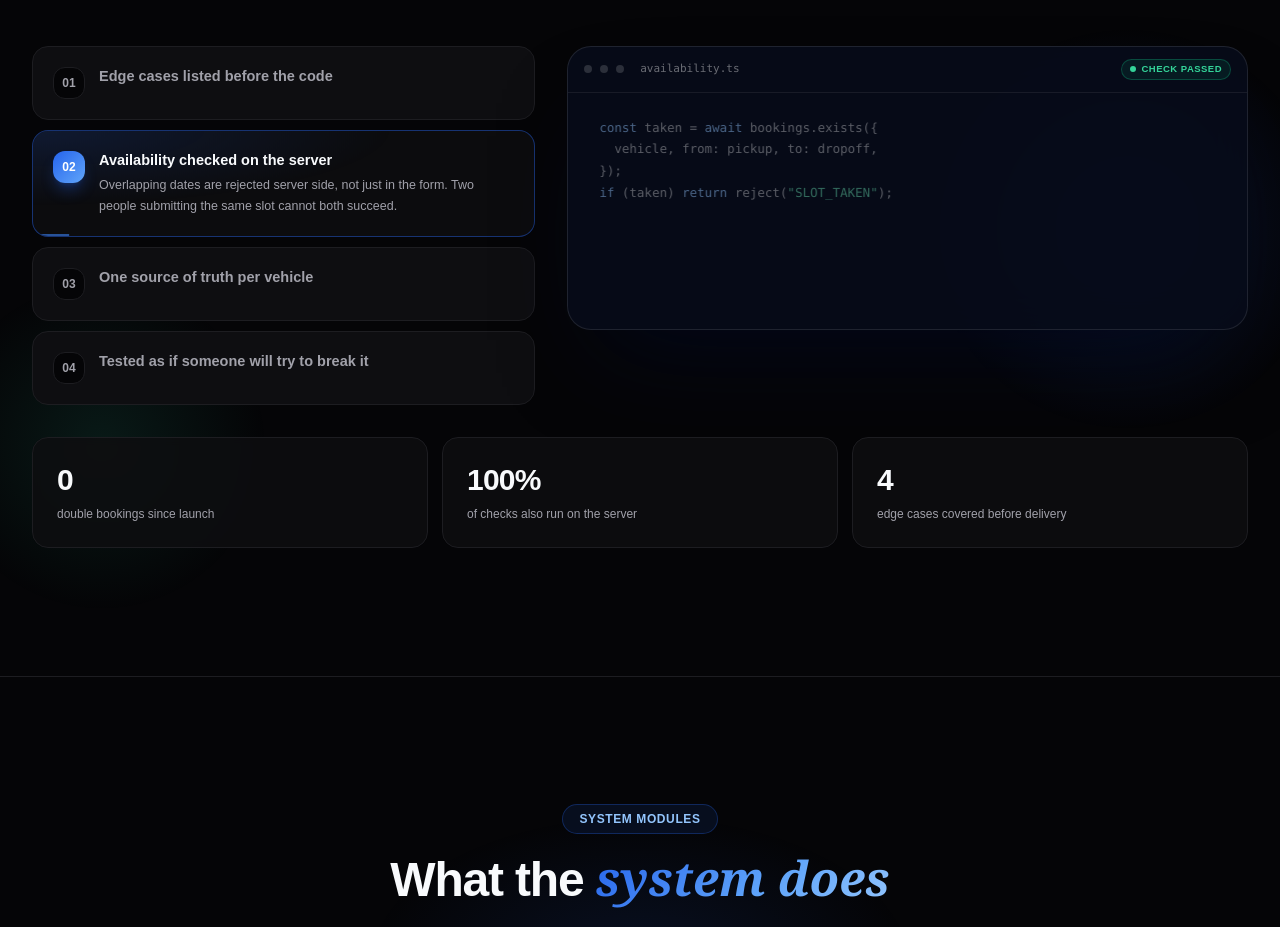
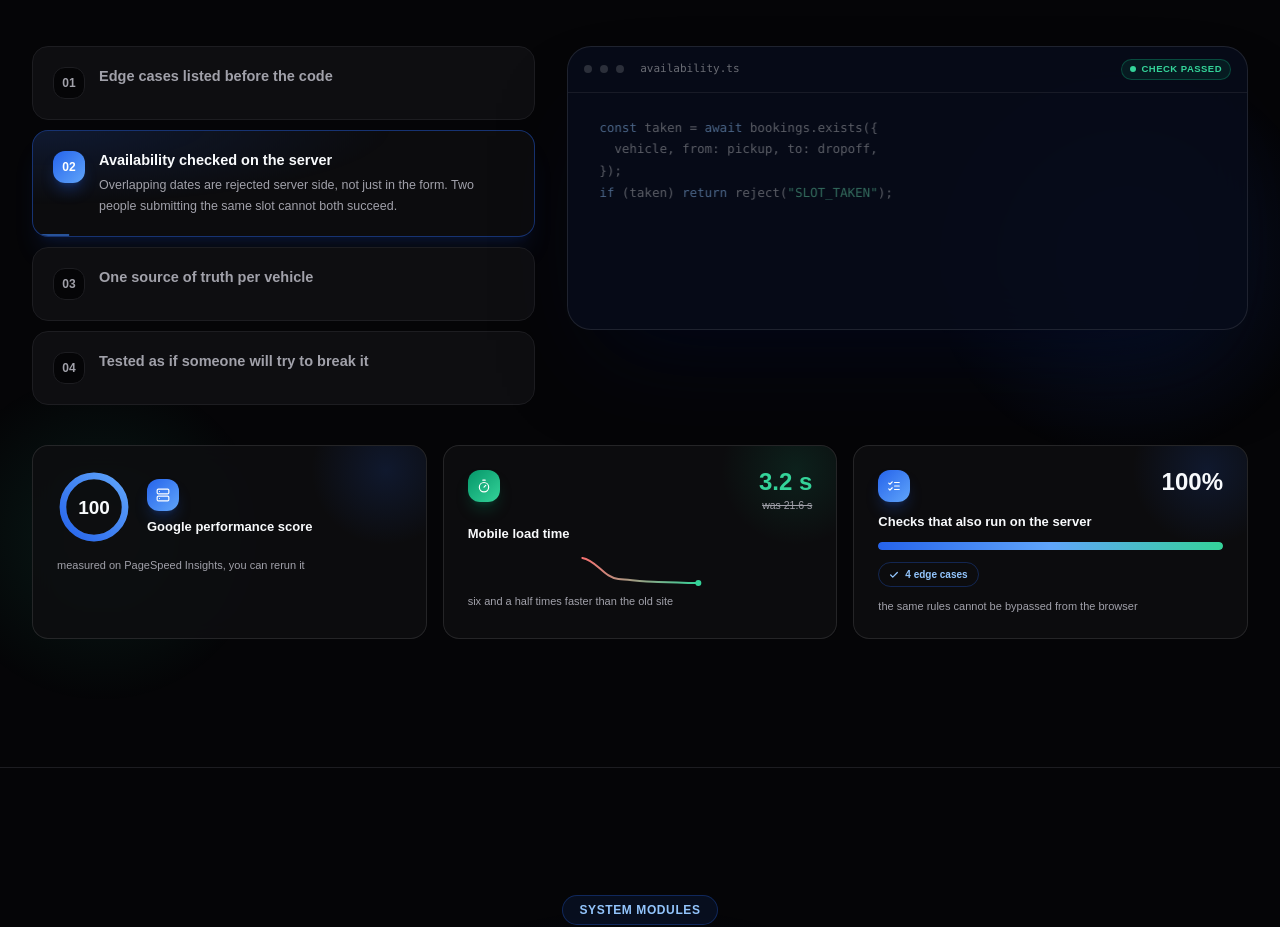
Before and after one commit to Bakeee99/mehiccdev, a Next.js app: page /maximum in a window 1280 px wide. Shown: the part 1800-2727 px from the top of the page. Built offline with nearby package versions, Linux system fonts and the light colour scheme.

Commit message:
feat: glatke kartice i nova analitika u QA sekciji

```diff
--- a/components/portfolio/MaximumCaseStudy.tsx
+++ b/components/portfolio/MaximumCaseStudy.tsx
@@ -11,7 +11,7 @@ import Image from "next/image";
 import { motion, AnimatePresence, useReducedMotion } from "framer-motion";
 import {
   ArrowUpRight, ArrowRight, Check, Gauge, ShieldCheck, Car, FileSignature,
-  ScanLine, MapPinned, AlertTriangle, Clock, Languages, BellRing, Fuel,
+  ScanLine, MapPinned, AlertTriangle, Clock, Languages, BellRing, Fuel, Server, Timer, ListChecks,
 } from "lucide-react";
 import { useLanguage } from "@/components/ui/LanguageProvider";
 
@@ -87,11 +87,11 @@ const T = {
         result: "Prolazi, jedan upit prolazi, drugi pada",
       },
     ],
-    storyMetrics: [
-      { v: "0", l: "duplih rezervacija od lansiranja" },
-      { v: "100%", l: "provjera koje rade i na serveru" },
-      { v: "4", l: "rubna slučaja pokrivena prije isporuke" },
-    ],
+    storyMetrics: {
+      dial:  { t: "Google ocjena performansi", v: 100, unit: "/100", note: "mjereno na PageSpeed Insights, možete ponoviti" },
+      spark: { t: "Učitavanje na telefonu", v: "3,2 s", was: "prije 21,6 s", note: "šest i po puta brže od starog sajta" },
+      bar:   { t: "Provjere koje rade i na serveru", v: "100%", chip: "4 rubna slučaja", note: "ista pravila se ne mogu zaobići iz preglednika" },
+    },
     storyPassed: "provjera prošla",
     storyBlocked: "spriječeno",
     bentoLabel: "Moduli sistema",
@@ -182,11 +182,11 @@ const T = {
         result: "Passing, one request succeeds and one fails",
       },
     ],
-    storyMetrics: [
-      { v: "0", l: "double bookings since launch" },
-      { v: "100%", l: "of checks also run on the server" },
-      { v: "4", l: "edge cases covered before delivery" },
-    ],
+    storyMetrics: {
+      dial:  { t: "Google performance score", v: 100, unit: "/100", note: "measured on PageSpeed Insights, you can rerun it" },
+      spark: { t: "Mobile load time", v: "3.2 s", was: "was 21.6 s", note: "six and a half times faster than the old site" },
+      bar:   { t: "Checks that also run on the server", v: "100%", chip: "4 edge cases", note: "the same rules cannot be bypassed from the browser" },
+    },
     storyPassed: "check passed",
     storyBlocked: "prevented",
     bentoLabel: "System modules",
@@ -744,6 +744,8 @@ function Story({ d }: { d: typeof T.bs }) {
                 <motion.button
                   key={step.t}
                   variants={up}
+                  whileHover={{ scale: 1.02 }}
+                  transition={{ duration: 0.4, ease: [0.22, 1, 0.36, 1] }}
                   type="button"
                   role="tab"
                   aria-selected={on}
@@ -751,40 +753,47 @@ function Story({ d }: { d: typeof T.bs }) {
                   onFocus={() => setActive(i)}
                   onClick={() => setActive(i)}
                   className={`group relative overflow-hidden text-left rounded-2xl p-5 border
-                              transition-[border-color,background-color,transform] duration-300
+                              transition-[border-color,background-color,box-shadow] duration-[400ms] ease-[cubic-bezier(0.22,1,0.36,1)]
                               ${on
-                                ? "border-brand-600/45 bg-[color-mix(in_srgb,var(--surface)_88%,transparent)] md:backdrop-blur-sm"
-                                : "border-[var(--border)] bg-[var(--surface)] hover:border-brand-600/30 hover:-translate-y-0.5"}`}
+                                ? "border-brand-600/45 bg-[color-mix(in_srgb,var(--surface)_88%,transparent)] md:backdrop-blur-sm shadow-xl shadow-brand-600/10"
+                                : "border-[var(--border)] bg-[var(--surface)] hover:border-brand-600/30 hover:shadow-lg hover:shadow-black/30"}`}
                 >
-                  {/* sjaj koji prati aktivnu stavku */}
                   {on && (
                     <motion.span layoutId="qa-glow" aria-hidden
-                      transition={{ type: "spring", stiffness: 260, damping: 32 }}
+                      transition={{ type: "spring", stiffness: 220, damping: 30 }}
                       className="absolute inset-0 -z-10 rounded-2xl
                                  bg-[radial-gradient(120%_120%_at_0%_0%,rgba(37,99,235,0.16),transparent_60%)]" />
                   )}
                   <span className="flex items-start gap-3.5">
                     <span className={`w-8 h-8 rounded-xl flex items-center justify-center flex-shrink-0
-                                      text-[12px] font-extrabold transition-colors duration-300
+                                      text-[12px] font-extrabold transition-colors duration-[400ms]
                                       ${on ? "bg-gradient-to-br from-brand-600 to-brand-400 text-white shadow-lg shadow-brand-600/30"
                                            : "bg-[var(--bg)] border border-[var(--border)] text-[var(--text-muted)]"}`}>
                       0{i + 1}
                     </span>
                     <span className="min-w-0">
-                      <span className={`block text-[14.5px] font-extrabold leading-tight
+                      <span className={`block text-[14.5px] font-extrabold leading-tight transition-colors duration-300
                                         ${on ? "text-[var(--text)]" : "text-[var(--text-muted)]"}`}>
                         {step.t}
                       </span>
-                      {on && (
-                        <motion.span
-                          initial={{ opacity: 0, height: 0 }}
-                          animate={{ opacity: 1, height: "auto" }}
-                          transition={{ duration: 0.3 }}
-                          className="block text-[12.5px] text-[var(--text-muted)] leading-relaxed mt-1.5"
-                        >
+
+                      {/* Opis je UVIJEK montiran, samo mu se mijenja visina i
+                         prozirnost. Tako nema naglog ubacivanja u DOM, pa ni
+                         trzaja: visina se amortizuje, tekst blijedi s malim
+                         zakašnjenjem da prati otvaranje. */}
+                      <motion.span
+                        initial={false}
+                        animate={{ height: on ? "auto" : 0, opacity: on ? 1 : 0 }}
+                        transition={{
+                          height:  { duration: 0.42, ease: [0.22, 1, 0.36, 1] },
+                          opacity: { duration: on ? 0.32 : 0.16, delay: on ? 0.12 : 0 },
+                        }}
+                        className="block overflow-hidden"
+                      >
+                        <span className="block text-[12.5px] text-[var(--text-muted)] leading-relaxed pt-1.5">
                           {step.d}
-                        </motion.span>
-                      )}
+                        </span>
+                      </motion.span>
                     </span>
                   </span>
 
@@ -859,22 +868,134 @@ function Story({ d }: { d: typeof T.bs }) {
           </motion.div>
         </div>
 
-        {/* ── metrike ── */}
+        {/* ── metrike: dial, sparkline i progres traka ─────────────────────
+           Sve tri brojke su provjerljive: ocjena s PageSpeed Insightsa,
+           izmjereno vrijeme učitavanja i pokrivenost provjera na serveru.  */}
         <motion.div variants={stagger} initial="hidden" whileInView="visible" viewport={once}
-          className="grid sm:grid-cols-3 gap-3.5 mt-8">
-          {d.storyMetrics.map((m) => (
-            <motion.div key={m.l} variants={up} whileHover={{ y: -4 }}
-              className="group relative overflow-hidden rounded-2xl border border-[var(--border)]
-                         bg-[color-mix(in_srgb,var(--surface)_88%,transparent)] md:backdrop-blur-sm p-6
-                         transition-[border-color] duration-300 hover:border-brand-600/40">
-              <span aria-hidden className="absolute -top-16 -right-12 w-40 h-40 rounded-full pointer-events-none
-                                           opacity-0 group-hover:opacity-100 transition-opacity duration-500
-                                           bg-[radial-gradient(closest-side,rgba(37,99,235,0.22),transparent_72%)]" />
-              <p className="relative text-3xl font-extrabold tracking-tight text-[var(--text)]">{m.v}</p>
-              <p className="relative text-[12px] text-[var(--text-muted)] leading-snug mt-2">{m.l}</p>
-            </motion.div>
-          ))}
+          className="grid sm:grid-cols-3 gap-4 mt-10">
+
+          {/* 1 · dial */}
+          <motion.div variants={up} whileHover={{ y: -5 }}
+            transition={{ duration: 0.4, ease: [0.22, 1, 0.36, 1] }}
+            className="group relative overflow-hidden rounded-2xl border border-white/10
+                       bg-[color-mix(in_srgb,var(--surface)_88%,transparent)] md:backdrop-blur-md p-6
+                       transition-[border-color,box-shadow] duration-500
+                       hover:border-brand-600/40 hover:shadow-2xl hover:shadow-brand-600/10">
+            <span aria-hidden className="absolute -top-20 -right-16 w-52 h-52 rounded-full pointer-events-none
+                                         opacity-60 group-hover:opacity-100 transition-opacity duration-500
+                                         bg-[radial-gradient(closest-side,rgba(37,99,235,0.24),transparent_72%)]" />
+            <div className="relative flex items-center gap-4">
+              <div className="relative w-[74px] h-[74px] flex-shrink-0">
+                <svg viewBox="0 0 100 100" className="w-full h-full -rotate-90" aria-hidden>
+                  <circle cx="50" cy="50" r="42" fill="none" stroke="rgba(255,255,255,0.08)" strokeWidth="9" />
+                  <motion.circle
+                    cx="50" cy="50" r="42" fill="none" stroke="url(#dialGrad)" strokeWidth="9" strokeLinecap="round"
+                    strokeDasharray={2 * Math.PI * 42}
+                    initial={{ strokeDashoffset: 2 * Math.PI * 42 }}
+                    whileInView={{ strokeDashoffset: 0 }}
+                    viewport={once}
+                    transition={{ duration: 1.3, ease: [0.22, 1, 0.36, 1] }}
+                  />
+                  <defs>
+                    <linearGradient id="dialGrad" x1="0" y1="0" x2="1" y2="1">
+                      <stop offset="0%" stopColor="#2563EB" /><stop offset="100%" stopColor="#60A5FA" />
+                    </linearGradient>
+                  </defs>
+                </svg>
+                <span className="absolute inset-0 flex items-center justify-center">
+                  <span className="text-[19px] font-extrabold text-[var(--text)] leading-none">
+                    {d.storyMetrics.dial.v}
+                  </span>
+                </span>
+              </div>
+              <div className="min-w-0">
+                <span className="inline-flex w-8 h-8 rounded-xl items-center justify-center mb-2
+                                 bg-gradient-to-br from-brand-600 to-brand-400 text-white shadow-lg shadow-brand-600/25">
+                  <Server size={14} />
+                </span>
+                <p className="text-[13px] font-extrabold text-[var(--text)] leading-tight">{d.storyMetrics.dial.t}</p>
+              </div>
+            </div>
+            <p className="relative text-[11px] text-[var(--text-muted)] leading-snug mt-3.5">{d.storyMetrics.dial.note}</p>
+          </motion.div>
+
+          {/* 2 · sparkline */}
+          <motion.div variants={up} whileHover={{ y: -5 }}
+            transition={{ duration: 0.4, ease: [0.22, 1, 0.36, 1] }}
+            className="group relative overflow-hidden rounded-2xl border border-white/10
+                       bg-[color-mix(in_srgb,var(--surface)_88%,transparent)] md:backdrop-blur-md p-6
+                       transition-[border-color,box-shadow] duration-500
+                       hover:border-emerald-500/40 hover:shadow-2xl hover:shadow-emerald-600/10">
+            <span aria-hidden className="absolute -top-20 -right-16 w-52 h-52 rounded-full pointer-events-none
+                                         opacity-60 group-hover:opacity-100 transition-opacity duration-500
+                                         bg-[radial-gradient(closest-side,rgba(16,185,129,0.2),transparent_72%)]" />
+            <div className="relative flex items-start justify-between gap-3 mb-3">
+              <span className="inline-flex w-8 h-8 rounded-xl items-center justify-center
+                               bg-gradient-to-br from-emerald-600 to-emerald-400 text-white shadow-lg shadow-emerald-600/25">
+                <Timer size={14} />
+              </span>
+              <span className="text-right">
+                <span className="block text-2xl font-extrabold text-emerald-400 leading-none">{d.storyMetrics.spark.v}</span>
+                <span className="block text-[10.5px] text-[var(--text-muted)] line-through mt-1">{d.storyMetrics.spark.was}</span>
+              </span>
+            </div>
+            <p className="relative text-[13px] font-extrabold text-[var(--text)] leading-tight mb-2.5">
+              {d.storyMetrics.spark.t}
+            </p>
+            <svg viewBox="0 0 120 34" className="relative w-full h-[34px]" fill="none" aria-hidden>
+              <motion.path
+                d="M2 6 C 16 8, 24 26, 38 27 S 62 30, 78 30 100 31, 118 31"
+                stroke="url(#sparkGrad)" strokeWidth="2" strokeLinecap="round"
+                initial={{ pathLength: 0 }} whileInView={{ pathLength: 1 }} viewport={once}
+                transition={{ duration: 1.2, ease: "easeInOut" }}
+              />
+              <defs>
+                <linearGradient id="sparkGrad" x1="0" y1="0" x2="1" y2="0">
+                  <stop offset="0%" stopColor="#F87171" /><stop offset="100%" stopColor="#34D399" />
+                </linearGradient>
+              </defs>
+              <motion.circle cx="118" cy="31" r="3" fill="#34D399"
+                initial={{ scale: 0 }} whileInView={{ scale: 1 }} viewport={once}
+                transition={{ duration: 0.3, delay: 1.1 }} />
+            </svg>
+            <p className="relative text-[11px] text-[var(--text-muted)] leading-snug mt-2">{d.storyMetrics.spark.note}</p>
+          </motion.div>
+
+          {/* 3 · progres traka */}
+          <motion.div variants={up} whileHover={{ y: -5 }}
+            transition={{ duration: 0.4, ease: [0.22, 1, 0.36, 1] }}
+            className="group relative overflow-hidden rounded-2xl border border-white/10
+                       bg-[color-mix(in_srgb,var(--surface)_88%,transparent)] md:backdrop-blur-md p-6
+                       transition-[border-color,box-shadow] duration-500
+                       hover:border-brand-600/40 hover:shadow-2xl hover:shadow-brand-600/10">
+            <span aria-hidden className="absolute -top-20 -right-16 w-52 h-52 rounded-full pointer-events-none
+                                         opacity-60 group-hover:opacity-100 transition-opacity duration-500
+                                         bg-[radial-gradient(closest-side,rgba(37,99,235,0.24),transparent_72%)]" />
+            <div className="relative flex items-start justify-between gap-3 mb-3">
+              <span className="inline-flex w-8 h-8 rounded-xl items-center justify-center
+                               bg-gradient-to-br from-brand-600 to-brand-400 text-white shadow-lg shadow-brand-600/25">
+                <ListChecks size={14} />
+              </span>
+              <span className="text-2xl font-extrabold text-[var(--text)] leading-none">{d.storyMetrics.bar.v}</span>
+            </div>
+            <p className="relative text-[13px] font-extrabold text-[var(--text)] leading-tight mb-3">
+              {d.storyMetrics.bar.t}
+            </p>
+            <div className="relative h-2 rounded-full bg-white/[.07] overflow-hidden mb-3">
+              <motion.span
+                initial={{ width: "0%" }} whileInView={{ width: "100%" }} viewport={once}
+                transition={{ duration: 1.1, ease: [0.22, 1, 0.36, 1] }}
+                className="block h-full rounded-full bg-gradient-to-r from-brand-600 via-brand-400 to-emerald-400"
+              />
+            </div>
+            <span className="relative inline-flex items-center gap-1.5 px-2.5 py-1 rounded-full
+                             text-[10px] font-bold text-brand-300 bg-brand-600/12 border border-brand-600/30">
+              <Check size={10} strokeWidth={3} /> {d.storyMetrics.bar.chip}
+            </span>
+            <p className="relative text-[11px] text-[var(--text-muted)] leading-snug mt-3">{d.storyMetrics.bar.note}</p>
+          </motion.div>
         </motion.div>
+
       </div>
     </section>
   );
```
Also changed, not shown: PROCITAJ-ME.txt.
